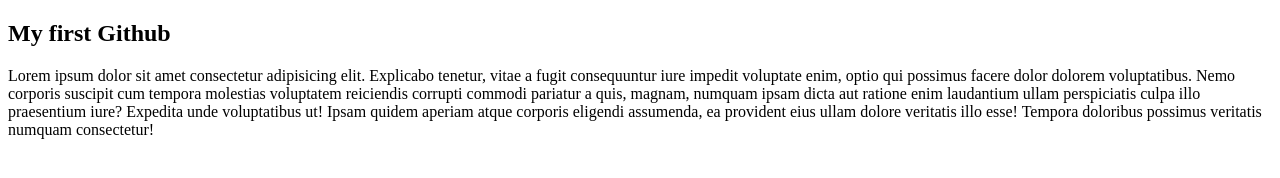
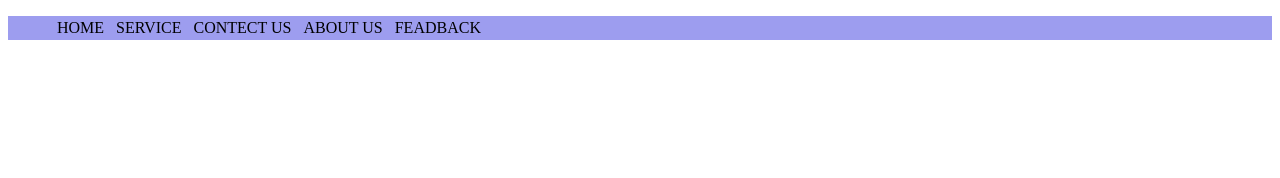
Before and after one commit to AditiAditya/Aditya-project1-html, a plain HTML site: page aadi23.html in a window 1280 px wide. Drawn offline with Linux system fonts and the light colour scheme.

Commit message:
Update aadi23.html

```diff
--- a/aadi23.html
+++ b/aadi23.html
@@ -1,12 +1,45 @@
 <!DOCTYPE html>
 <html lang="en">
+
 <head>
     <meta charset="UTF-8">
     <meta name="viewport" content="width=device-width, initial-scale=1.0">
-    <title>Github</title>
+    <title>Navigation</title>
+    <style>
+        .navbar {
+            background-color: rgb(157, 157, 239);
+        }
+
+        .navbar ul {
+            overflow: auto;
+        }
+
+        .navbar li {
+            float: left;
+            list-style: none;
+            margin: 3px 3px;
+        }
+
+        .navbar li a {
+            padding: 3px 3px;
+            text-decoration: none;
+        }
+    </style>
 </head>
+
 <body>
-    <h2>My first Github</h2>
-    <p>Lorem ipsum dolor sit amet consectetur adipisicing elit. Explicabo tenetur, vitae a fugit consequuntur iure impedit voluptate enim, optio qui possimus facere dolor dolorem voluptatibus. Nemo corporis suscipit cum tempora molestias voluptatem reiciendis corrupti commodi pariatur a quis, magnam, numquam ipsam dicta aut ratione enim laudantium ullam perspiciatis culpa illo praesentium iure? Expedita unde voluptatibus ut! Ipsam quidem aperiam atque corporis eligendi assumenda, ea provident eius ullam dolore veritatis illo esse! Tempora doloribus possimus veritatis numquam consectetur!</p>
+    <header>
+        <nav class="navbar">
+            <ul>
+                <li><a href="#" ></a>HOME</li>
+                <li><a href="#" ></a>SERVICE</li>
+                <li><a href="#" ></a></a>CONTECT US</li>
+                <li><a href="#" ></a>ABOUT US</li>
+                <li><a href="#"></a> FEADBACK</li>
+
+            </ul>
+        </nav>
+    </header>
 </body>
+
 </html>
```
